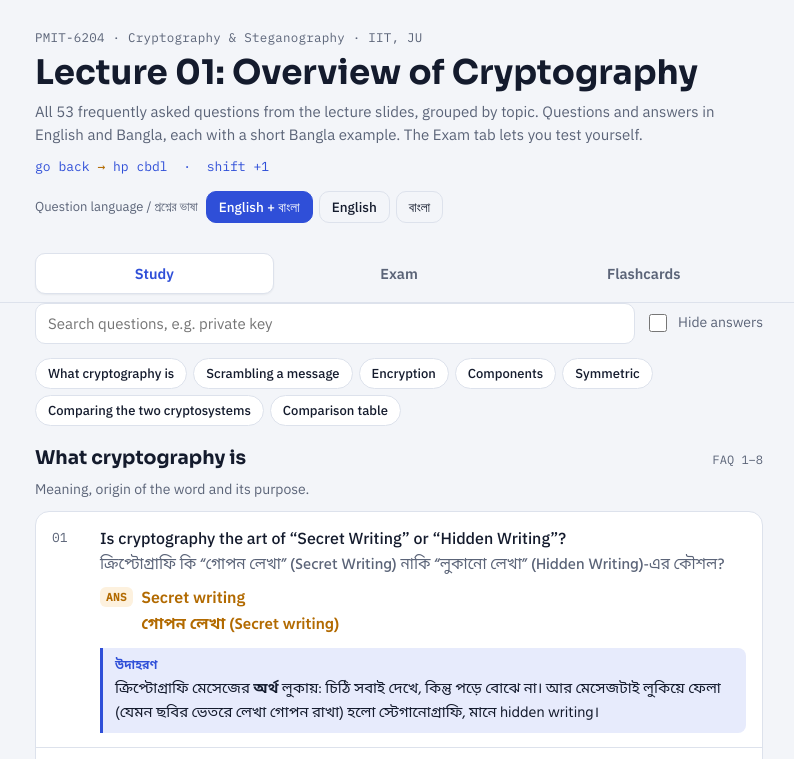
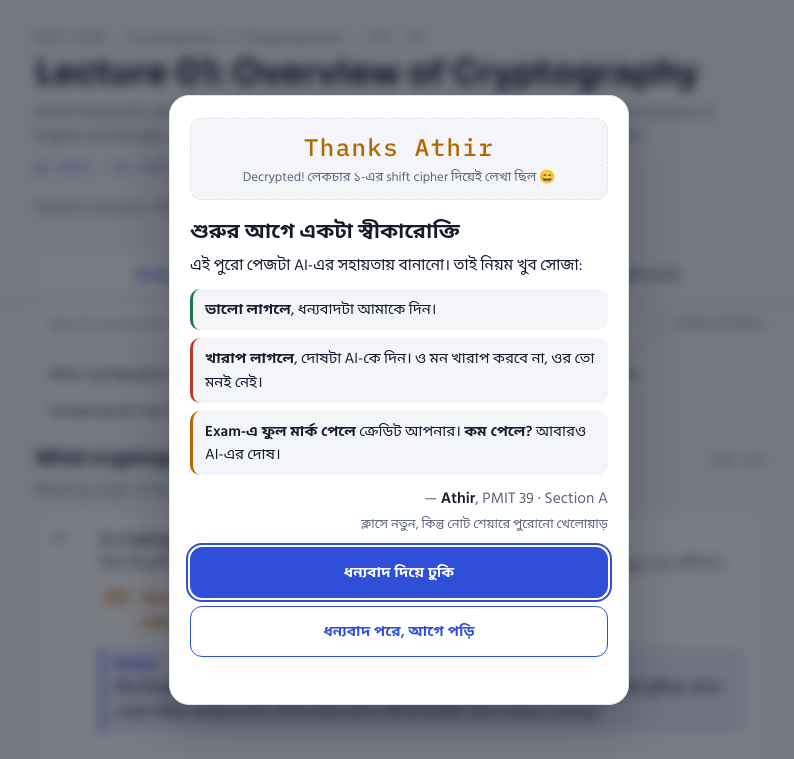
Before and after one commit to hmathir/hmathir.github.io, a plain HTML site: page pmit-crypto/index.html in a window 1280 px wide. Shown: the top 759 px of the page, without its empty margins (241-1035 px from the left). Drawn offline with Linux system fonts and the light colour scheme.

Commit message:
Add fun intro screen to Lecture 01 FAQ page
Co-Authored-By: Claude Opus 5.5 <noreply@anthropic.com>
Claude-Session: https://claude.ai/code/session_012Ve9sS1ioDVtWjgPxRfttW

```diff
--- a/pmit-crypto/index.html
+++ b/pmit-crypto/index.html
@@ -170,7 +170,32 @@ select{font:15px var(--f-body);color:var(--ink);background:var(--bg);border:1px
 
 footer{color:var(--muted);font-size:12.5px;text-align:center;padding-top:10px;padding-bottom:30px}
 
-@media (prefers-reduced-motion:reduce){*{transition:none!important}}
+/* Intro overlay */
+.intro{position:fixed;inset:0;z-index:50;display:grid;place-items:center;padding:16px;background:rgba(14,18,32,.55);backdrop-filter:blur(6px);-webkit-backdrop-filter:blur(6px);overflow-y:auto}
+.intro[hidden]{display:none}
+.intro-card{width:100%;max-width:460px;background:var(--surface);color:var(--ink);border:1px solid var(--line);border-radius:20px;padding:22px 20px 20px;box-shadow:0 20px 50px rgba(0,0,0,.25);font-family:var(--f-bn);animation:pop .35s ease-out}
+@keyframes pop{from{transform:translateY(12px) scale(.98);opacity:.6}to{transform:none;opacity:1}}
+.cipher-box{background:var(--bg);border:1px dashed var(--line);border-radius:12px;padding:12px 14px;text-align:center}
+.cipher-txt{font:500 24px var(--f-mono);letter-spacing:.06em;color:var(--accent)}
+.cipher-txt.done{color:var(--key)}
+.cipher-hint{font-size:13px;color:var(--muted);margin-top:4px}
+.intro-card h2{font-family:var(--f-bn);font-size:21px;font-weight:600;margin:16px 0 6px}
+.intro-card p{margin:0 0 10px;font-size:15.5px;line-height:1.6}
+.rules{list-style:none;padding:0;margin:0 0 12px;display:grid;gap:8px}
+.rules li{font-size:15px;line-height:1.55;padding:9px 12px;border-radius:10px;background:var(--bg);border-left:3px solid var(--line)}
+.rules li.good{border-left-color:var(--good)}
+.rules li.bad{border-left-color:var(--bad)}
+.rules li.mid{border-left-color:var(--key)}
+.sign{font-size:15px;color:var(--muted);text-align:right}
+.sign b{color:var(--ink);font-weight:600}
+.intro-btns{display:grid;gap:8px;margin-top:6px}
+.intro-btns .btn{font-family:var(--f-bn);width:100%}
+.thanks{margin-top:10px;font-size:14.5px;text-align:center;color:var(--good);min-height:1.2em}
+body.noscroll{overflow:hidden}
+body.pdf .intro{display:none!important}
+@media print{.intro{display:none!important}}
+
+@media (prefers-reduced-motion:reduce){*{transition:none!important;animation:none!important}}
 
 /* Print / PDF */
 @media print{
@@ -184,6 +209,27 @@ body.pdf nav.tabs,body.pdf .toolbar,body.pdf .jump,body.pdf .langbar{display:non
 </style>
 </head>
 <body>
+<div class="intro" id="intro" role="dialog" aria-modal="true" aria-labelledby="introTitle" lang="bn">
+  <div class="intro-card">
+    <div class="cipher-box">
+      <div class="cipher-txt" id="cipherTxt" aria-live="polite">Uibolt Buijs</div>
+      <div class="cipher-hint" id="cipherHint">একটা গোপন মেসেজ ডিক্রিপ্ট হচ্ছে… (shift −1)</div>
+    </div>
+    <h2 id="introTitle">শুরুর আগে একটা স্বীকারোক্তি</h2>
+    <p>এই পুরো পেজটা AI-এর সহায়তায় বানানো। তাই নিয়ম খুব সোজা:</p>
+    <ul class="rules">
+      <li class="good"><b>ভালো লাগলে</b>, ধন্যবাদটা আমাকে দিন।</li>
+      <li class="bad"><b>খারাপ লাগলে</b>, দোষটা AI-কে দিন। ও মন খারাপ করবে না, ওর তো মনই নেই।</li>
+      <li class="mid"><b>Exam-এ ফুল মার্ক পেলে</b> ক্রেডিট আপনার। <b>কম পেলে?</b> আবারও AI-এর দোষ।</li>
+    </ul>
+    <p class="sign">— <b>Athir</b>, PMIT 39 · Section A<br><small>ক্লাসে নতুন, কিন্তু নোট শেয়ারে পুরোনো খেলোয়াড়</small></p>
+    <div class="intro-btns">
+      <button class="btn" type="button" id="thanksBtn">ধন্যবাদ দিয়ে ঢুকি</button>
+      <button class="btn ghost" type="button" id="skipBtn">ধন্যবাদ পরে, আগে পড়ি</button>
+    </div>
+    <div class="thanks" id="thanksMsg" role="status"></div>
+  </div>
+</div>
 <header class="top wrap">
   <div class="course">PMIT-6204 · Cryptography &amp; Steganography · IIT, JU</div>
   <h1>Lecture 01: Overview of Cryptography</h1>
@@ -615,6 +661,32 @@ $("#fcTopic").addEventListener("change",e=>{const t=e.target.value;fc.list=FAQ.f
 document.addEventListener("keydown",e=>{if($("#cards").hidden||e.target.tagName==="SELECT")return;if(e.key==="ArrowRight")$("#fcNext").click();if(e.key==="ArrowLeft")$("#fcPrev").click();});
 
 setLang(lang);show(location.hash.slice(1));
+/* ---------- Intro ---------- */
+(function(){
+  const intro=$("#intro");
+  let seen=false;try{seen=sessionStorage.getItem("crypto01-intro")==="1";}catch(e){}
+  if(seen){intro.hidden=true;return;}
+  document.body.classList.add("noscroll");
+  const target="Thanks Athir",start="Uibolt Buijs",el=$("#cipherTxt");
+  const reduce=window.matchMedia&&matchMedia("(prefers-reduced-motion: reduce)").matches;
+  const finish=()=>{el.textContent=target;el.classList.add("done");$("#cipherHint").textContent="Decrypted! লেকচার ১-এর shift cipher দিয়েই লেখা ছিল 😄";};
+  if(reduce)finish();else{
+    let i=0;const chars=start.split("");
+    setTimeout(function step(){
+      if(i>=chars.length){finish();return;}
+      chars[i]=target[i];el.textContent=chars.join("");i++;setTimeout(step,110);
+    },700);
+  }
+  const close=()=>{intro.hidden=true;document.body.classList.remove("noscroll");try{sessionStorage.setItem("crypto01-intro","1");}catch(e){}};
+  $("#skipBtn").addEventListener("click",close);
+  $("#thanksBtn").addEventListener("click",()=>{
+    $("#thanksMsg").textContent="ধন্যবাদ পৌঁছে গেছে ✓ end-to-end encrypted, তাই AI-ও টের পায়নি।";
+    $("#thanksBtn").disabled=true;setTimeout(close,1600);
+  });
+  document.addEventListener("keydown",e=>{if(e.key==="Escape"&&!intro.hidden)close();});
+  setTimeout(()=>$("#thanksBtn").focus(),50);
+})();
+
 </script>
 </body>
 </html>
```
